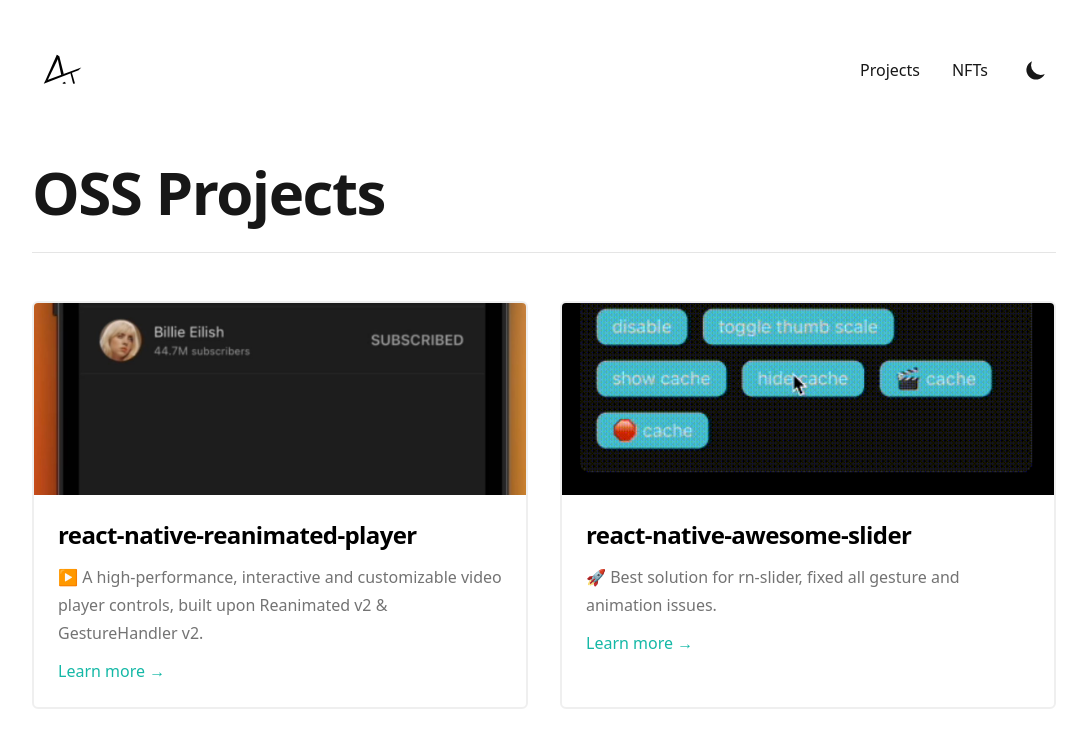
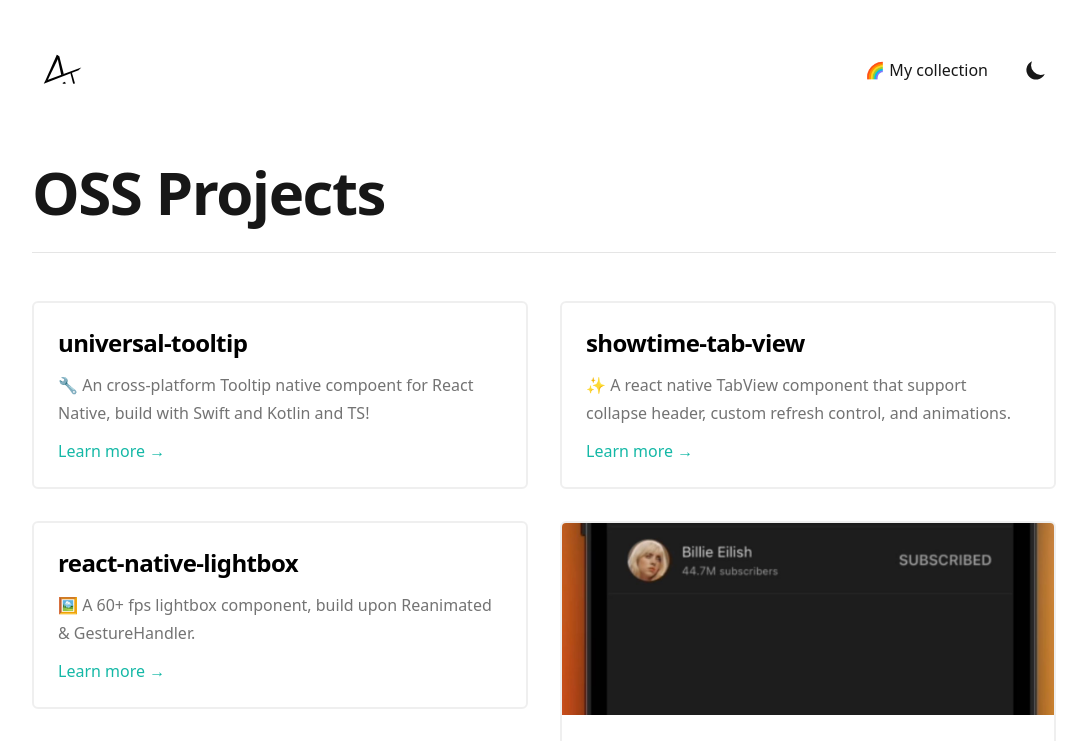
Before and after one commit to alantoa/alantoa-blog, a Next.js app: page /projects in a window 1280 px wide. Shown: the top 741 px of the page, without its empty margins (96-1183 px from the left). Built offline with nearby package versions, Linux system fonts and the light colour scheme.

Commit message:
feat: improve about

```diff
--- /dev/null
+++ b/components/ProjectItem.tsx
@@ -0,0 +1,18 @@
+import Link from './Link'
+
+const ProjectItem = ({ title, description, imgSrc, href }) => (
+  <div>
+    <h3 className="text-lg font-bold tracking-tight">
+      {href ? (
+        <Link href={href} aria-label={`Link to ${title}`}>
+          {title}
+        </Link>
+      ) : (
+        title
+      )}
+    </h3>
+    <p className="prose text-sm text-gray-500 dark:text-gray-400">{description}</p>
+  </div>
+)
+
+export default ProjectItem
--- a/data/headerNavLinks.ts
+++ b/data/headerNavLinks.ts
@@ -1,9 +1,9 @@
 const headerNavLinks = [
   // { href: '/blog', title: 'Blog' },
   // { href: '/tags', title: 'Tags' },
-  { href: '/projects', title: 'Projects' },
+  // { href: '/projects', title: 'Projects' },
   // { href: '/', title: 'About' },
-  { href: '/nfts', title: 'NFTs' },
+  { href: '/nfts', title: '🌈 My collection' },
 ]
 
 export default headerNavLinks
--- a/data/projectsData.ts
+++ b/data/projectsData.ts
@@ -1,19 +1,34 @@
 const projectsData = [
   {
+    title: 'universal-tooltip',
+    description: `🔧 An cross-platform Tooltip native compoent for React Native, build with Swift and Kotlin and TS!`,
+    href: 'https://github.com/alantoa/universal-tooltip',
+  },
+  {
+    title: 'showtime-tab-view',
+    description: `✨ A react native TabView component that support collapse header, custom refresh control, and animations.`,
+    href: 'https://github.com/alantoa/universal-tooltip',
+  },
+  {
+    title: 'react-native-lightbox',
+    description: `🖼️ A 60+ fps lightbox component, build upon Reanimated & GestureHandler.`,
+    href: 'https://github.com/alantoa/react-native-lightbox',
+  },
+  {
     title: 'react-native-reanimated-player',
-    description: `▶️ A high-performance, interactive and customizable video player controls, built upon Reanimated v2 & GestureHandler v2.`,
+    description: `📽️ An excellent video player controller that offers animation, performance, interactivity, and customization.`,
     imgSrc: '/static/images/player.jpeg',
     href: 'https://github.com/alantoa/react-native-reanimated-player',
   },
   {
     title: 'react-native-awesome-slider',
-    description: `🚀 Best solution for rn-slider, fixed all gesture and animation issues.`,
+    description: `🚀 An anwesome <Slider/> that supports various features haptic, lottie, animation, ballon, etc.`,
     imgSrc: '/static/images/slider.png',
     href: 'https://github.com/alantoa/react-native-awesome-slider',
   },
   {
     title: 'react-native-lottie-tabbar',
-    description: `✨ A lottie animation tab bar written in react-native-reanimated v2.`,
+    description: `💫 A lottie animation tab bar written in react-native-reanimated v2.`,
     imgSrc: '/static/images/tab-bar.png',
     href: 'https://github.com/alantoa/react-native-awesome-slider',
   },
--- /dev/null
+++ b/layouts/AuthorLayout.tsx
@@ -0,0 +1,2 @@
+import { Fragment } from 'react'
+export default Fragment
--- a/package.json
+++ b/package.json
@@ -34,6 +34,8 @@
     "react-dom": "18.2.0",
     "react-hot-toast": "^2.4.0",
     "react-icons": "^4.8.0",
+    "react-stickynode": "^4.1.0",
+    "react-use": "^17.4.0",
     "reading-time": "1.5.0",
     "rehype-autolink-headings": "^6.1.1",
     "rehype-citation": "^1.0.0",
--- a/pages/index.tsx
+++ b/pages/index.tsx
@@ -3,18 +3,19 @@ import Image from '@/components/Image'
 import { getMDXComponent } from '@/components/MDXComponents'
 import { PageSEO } from '@/components/SEO'
 import SocialIcon from '@/components/social-icons'
+import projectsData from '@/data/projectsData'
 import { getFileBySlug } from '@/lib/mdx'
 import { formatAddress } from '@/lib/utils/formatAddress'
 import { GetStaticProps, InferGetStaticPropsType } from 'next'
 import { useMemo } from 'react'
 import { toast } from 'react-hot-toast'
 import { RxCopy } from 'react-icons/rx'
+import Sticky from 'react-stickynode'
+import { useWindowSize } from 'react-use'
 
+import ProjectItem from '@/components/ProjectItem'
 import { AuthorFrontMatter } from 'types/AuthorFrontMatter'
 
-const DEFAULT_LAYOUT = 'AuthorLayout'
-
-// @ts-ignore
 export const getStaticProps: GetStaticProps<{
   authorDetails: { mdxSource: string; frontMatter: AuthorFrontMatter }
 }> = async () => {
@@ -28,11 +29,13 @@ export default function About({ authorDetails }: InferGetStaticPropsType<typeof
   const { name, avatar, occupation, company, companyLink, email, twitter, github, address, ens } =
     frontMatter
   const MDXLayout = useMemo(() => getMDXComponent(mdxSource), [mdxSource])
+  const { width } = useWindowSize()
 
   return (
     <>
       <PageSEO title={`About - ${name}`} description={`About me - ${name}`} />
       <div className="items-start space-y-2 xl:grid xl:grid-cols-3 xl:gap-x-8 xl:space-y-0">
+        <Sticky enabled={width > 1280}>
           <div className="flex flex-col items-center space-x-2 pt-8">
             <Image
               src={avatar}
@@ -54,7 +57,6 @@ export default function About({ authorDetails }: InferGetStaticPropsType<typeof
               </span>
               <RxCopy className="text-gray-500 dark:text-gray-300" />
             </Button>
-          {/* <div className="text-gray-500 dark:text-gray-400">{formatENS(ens)}</div> */}
             {company && companyLink && (
               <a
                 target="_blank"
@@ -66,14 +68,25 @@ export default function About({ authorDetails }: InferGetStaticPropsType<typeof
               </a>
             )}
             <div className="flex space-x-6 pt-4">
-            <SocialIcon kind="twitter" href={twitter} className="h-6 w-6 md:h-8 md:w-8" />
-            <SocialIcon kind="github" href={github} className="h-6 w-6 md:h-8 md:w-8" />
-            <SocialIcon kind="mail" href={`mailto:${email}`} className="h-6 w-6 md:h-8 md:w-8" />
-            <SocialIcon kind="eth" link="/nfts" className="h-6 w-6 md:h-8 md:w-8" />
+              <SocialIcon kind="twitter" href={twitter} className="h-5 w-5" />
+              <SocialIcon kind="github" href={github} className="h-5 w-5" />
+              <SocialIcon kind="mail" href={`mailto:${email}`} className="h-5 w-5" />
+              <SocialIcon kind="eth" link="/nfts" className="h-5 w-5" />
             </div>
           </div>
+        </Sticky>
         <div className="text-md prose max-w-none pt-8 dark:prose-dark xl:col-span-2">
           <MDXLayout />
+          <h2 className="text-xl font-bold">Open Source Projects</h2>
+          {projectsData.map((d) => (
+            <ProjectItem
+              key={d.title}
+              title={d.title}
+              description={d.description}
+              imgSrc={d.imgSrc}
+              href={d.href}
+            />
+          ))}
         </div>
       </div>
     </>
```
Also changed, not shown: data/authors/default.md (+0 -2 lines), 1 other file (tests, documents, lock files or other folders). Lines whose indentation alone changed are shown as unchanged.
